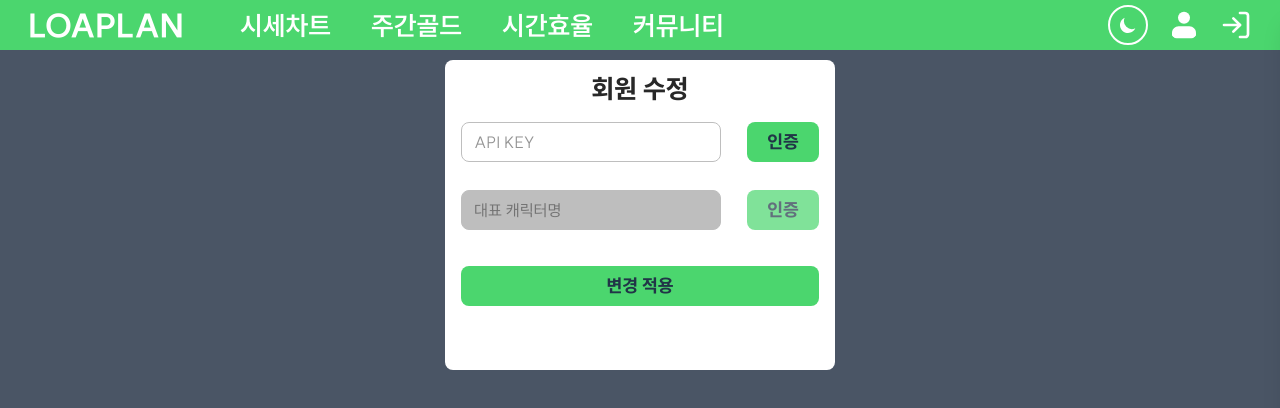
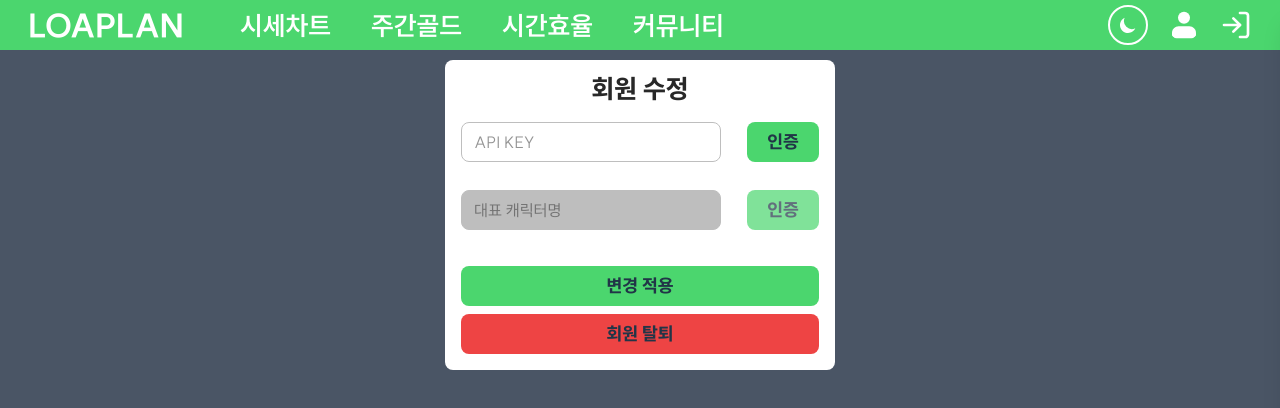
Before and after one commit to mycreature/LoaPlan, a React (Vite) app in the folder Client/: page /Userinfo in a window 1280 px wide. Shown: the top 408 px of the page. Built offline with nearby package versions, Linux system fonts and the light colour scheme; sample sign-in values are in the browser's storage.

Commit message:
[chore] Userinfo 페이지에 회원삭제 form 추가 (DeleteUserForm)

```diff
--- a/Client/src/pages/Userinfo.tsx
+++ b/Client/src/pages/Userinfo.tsx
@@ -6,6 +6,7 @@ import useAccountStore from '../stores/others/AccountStore'
 import { requestProfileUpdate } from '../api/userApi'
 import UserinfoForm from '../components/form/UserinfoForm'
 import { useRequireUser } from '../hook/useAuthRedirect'
+import DeleteUserForm from '../components/form/DeleteUserForm'
 
 const Userinfo = () => {
   const [isLoading, setIsLoading] = useState(false)
@@ -47,9 +48,12 @@ const Userinfo = () => {
       <main className='w-full space-y-[10px] p-[10px]'>
         <div className='flex w-full justify-center gap-x-[10px]'>
           <Block width={390} height={310}>
-            <div className='flex h-full w-full flex-col gap-5 p-4'>
+            <div className='flex w-full flex-col gap-5 p-4'>
               <h2 className='mx-auto leading-none font-extrabold text-black'>회원 수정</h2>
-              <UserinfoForm onSubmit={handleProfileSubmit} isLoading={isLoading} />
+              <div className='flex flex-col gap-2'>
+                <UserinfoForm onSubmit={handleProfileSubmit} isLoading={isLoading} />
+                <DeleteUserForm />
+              </div>
             </div>
           </Block>
         </div>
```
